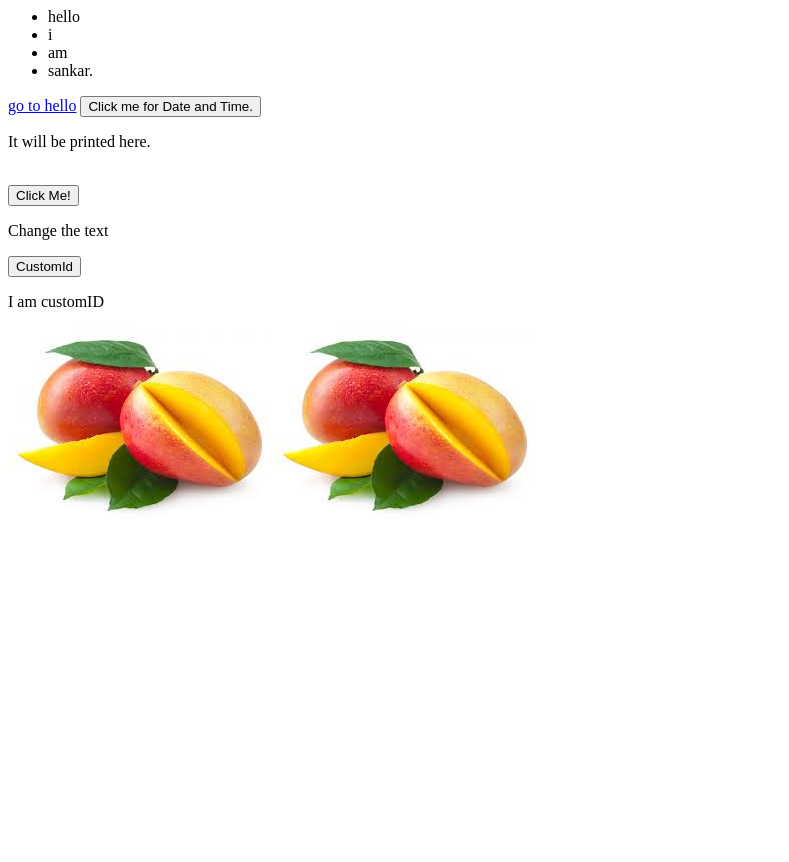
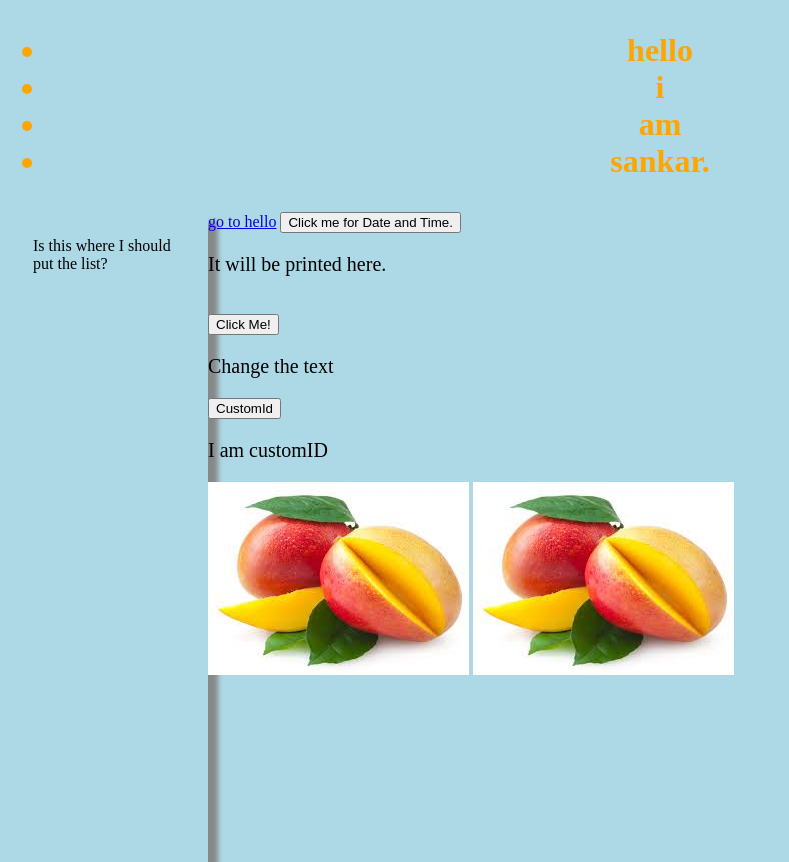
Before and after one commit to sharktail/mysite, a Django app: page /mango/test/ in a window 1280 px wide. Shown: the whole page, without its empty margins (0-789 px from the left). Before the commit the page ends 513 px from the top, so only its background shows below. Run offline with Django 3.2, Linux system fonts and the light colour scheme.

Commit message:
Added CSS file and added a division for the list

```diff
--- /dev/null
+++ b/mango/static/mango/css/basics.css
@@ -0,0 +1,23 @@
+body {
+    background-color: lightblue;
+}
+
+h1 {
+    color: orange;
+    text-align:center;
+}
+
+p {
+    font-family: "Times New Roman";
+    font-size: 20px;
+}
+
+.menu {
+    width: 150px;
+    height: 600px;
+    float: left;
+    padding: 25px;
+    border: 25px grey;
+    box-shadow: 10px 10px 5px #888888;
+    margin: 0px;
+}
--- a/mango/templates/mango/index.html
+++ b/mango/templates/mango/index.html
@@ -1,6 +1,12 @@
+<!DOCTYPE html>
 <html>
 {%load staticfiles%}
+<script src="{{STATIC_URL}}mango/js/custom.js"></script>
+<head>
+<link rel="stylesheet" type="text/css" href="{{STATIC_URL}}mango/css/basics.css">
+</head>
 
+<h1 style="background-color: lightblue;">
 {% if latest_list %}
     <ul>
     {% for item  in latest_list %}
@@ -10,6 +16,10 @@
 {% else %}
     <p>No items are available.</p>
 {% endif %}
+</h1>
+
+<div class="menu"> Is this where I should put the list? </div>
+
 <a href="{% url 'mango:index' %}">go to hello</a>
 <button type="button"
 onclick="document.getElementById('demo').innerHTML = Date()">
@@ -28,7 +38,7 @@ function myFunction()
 }
 </script>
 
-<script src="{{STATIC_URL}}mango/js/custom.js"></script>
+
 <button type="button" onclick="customJS()">CustomId</button>
 <p id="customId">I am customID</p>
 
```
